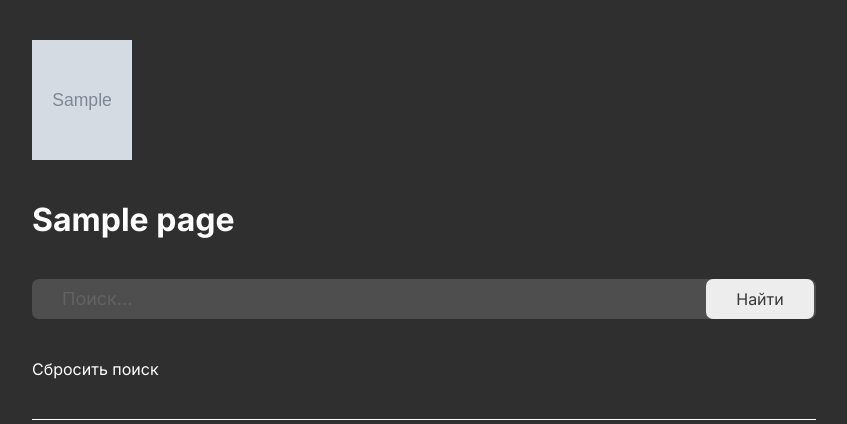
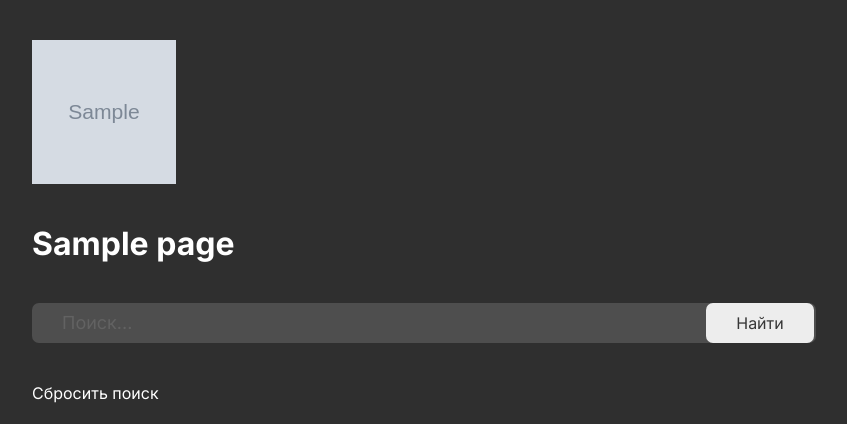
Before and after one commit to Aplles/python_studying, a Django app: template api/templates/basics.html in a window 1280 px wide; the page is wider, and only the part inside the window is pictured. Shown: the part 81-505 px from the top of that part, without its empty margins (216-1063 px from the left). Run offline with Django 4.2, Linux system fonts and the light colour scheme; the template is opened without the code that fills it: values that come from a table or form of the project are taken from there, others are empty; tables that the repository leaves empty hold one stand-in row (values such as "Sample post"); grey boxes marked "Sample" are stand-in pictures; parts of the project's set-up code (start-up, migrations or seed data) failed here and were passed over.

Commit message:
fix media

```diff
--- a/api/static/css/adaptive.css
+++ b/api/static/css/adaptive.css
@@ -466,7 +466,7 @@
   }
 }
 
-@media screen and (max-width: 360px) {
+@media screen and (max-width: 380px) {
   header,
   main,
   footer {
@@ -516,6 +516,7 @@
     font-size: 18px;
     font-style: normal;
     font-weight: 600;
+    text-align: center;
   }
   a h3 {
     width: 138px;
--- a/api/templates/basics.html
+++ b/api/templates/basics.html
@@ -17,7 +17,7 @@
         <button class="enter">Выйти</button>
     </header>
     <main>
-        <img src="{{ page.icon.url }}" alt="" style="width: 100px; height:120px;" class="basicsMainImg">
+        <img src="{{ page.icon.url }}" alt="" style="width: 144px; height:144px;" class="basicsMainImg">
         <h1 class="pageTitle">{{ page.name }}</h1>
         <div class="searchBasics">
             <form action="{% url 'search' page.id %}" method="get">
```
